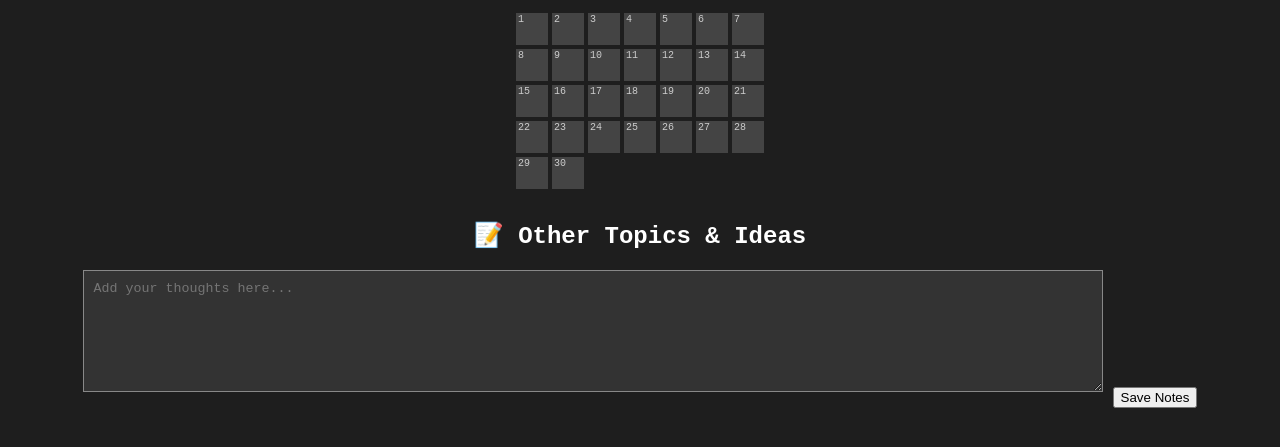
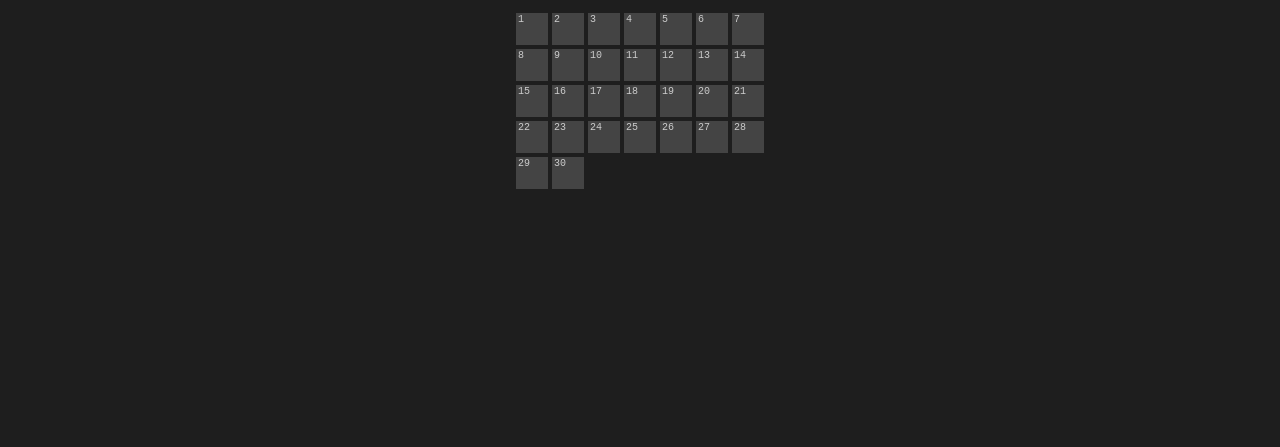
Before and after one commit to nimiiy/mrmoon, a plain HTML site: page index.html in a window 1280 px wide. Shown: the part 161-608 px from the top of the page. Drawn offline with Linux system fonts and the light colour scheme.

Commit message:
Update index.html
removed other section

```diff
--- a/index.html
+++ b/index.html
@@ -18,11 +18,6 @@
   </header>
   <main>
     <section id="calendar"></section>
-    <section id="notes">
-      <h2>📝 Other Topics & Ideas</h2>
-      <textarea id="topic-notes" placeholder="Add your thoughts here..."></textarea>
-      <button onclick="saveNotes()">Save Notes</button>
-    </section>
   </main>
   <script src="script.js"></script>
 </body>
```
